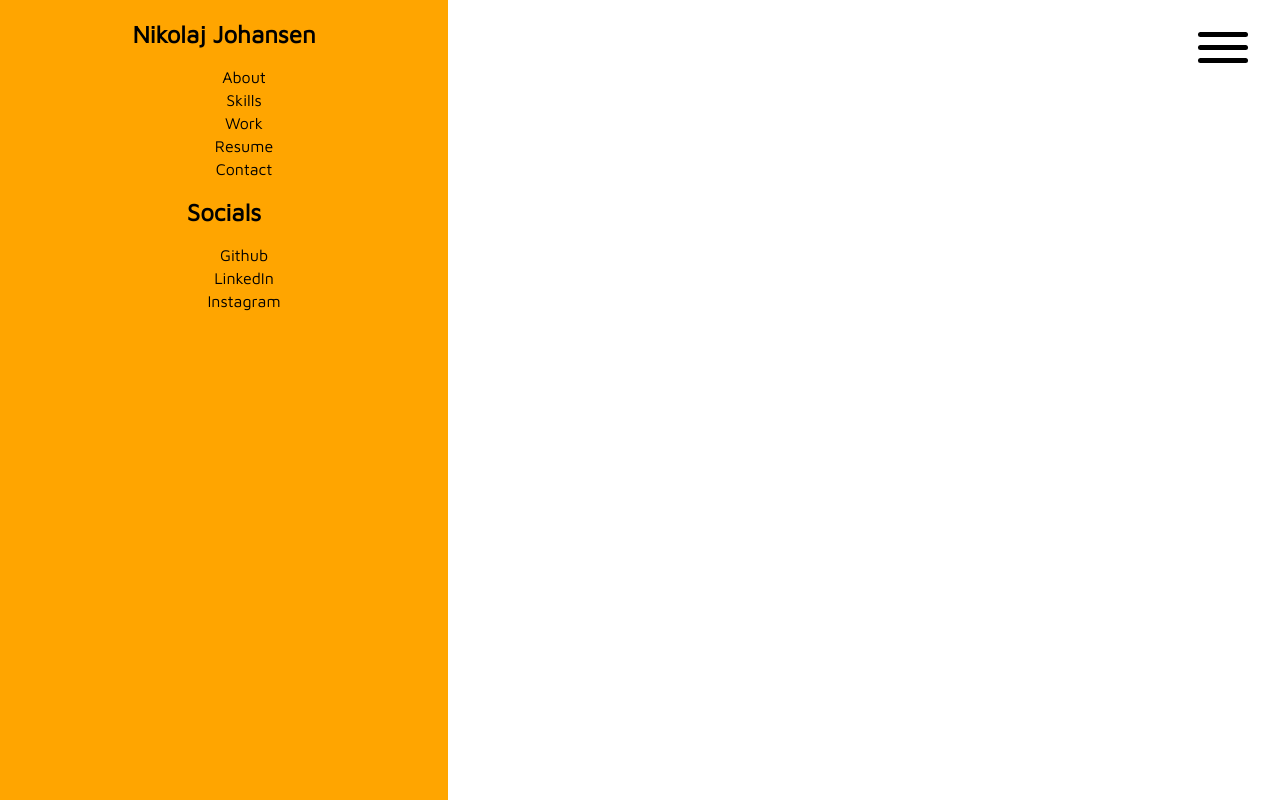
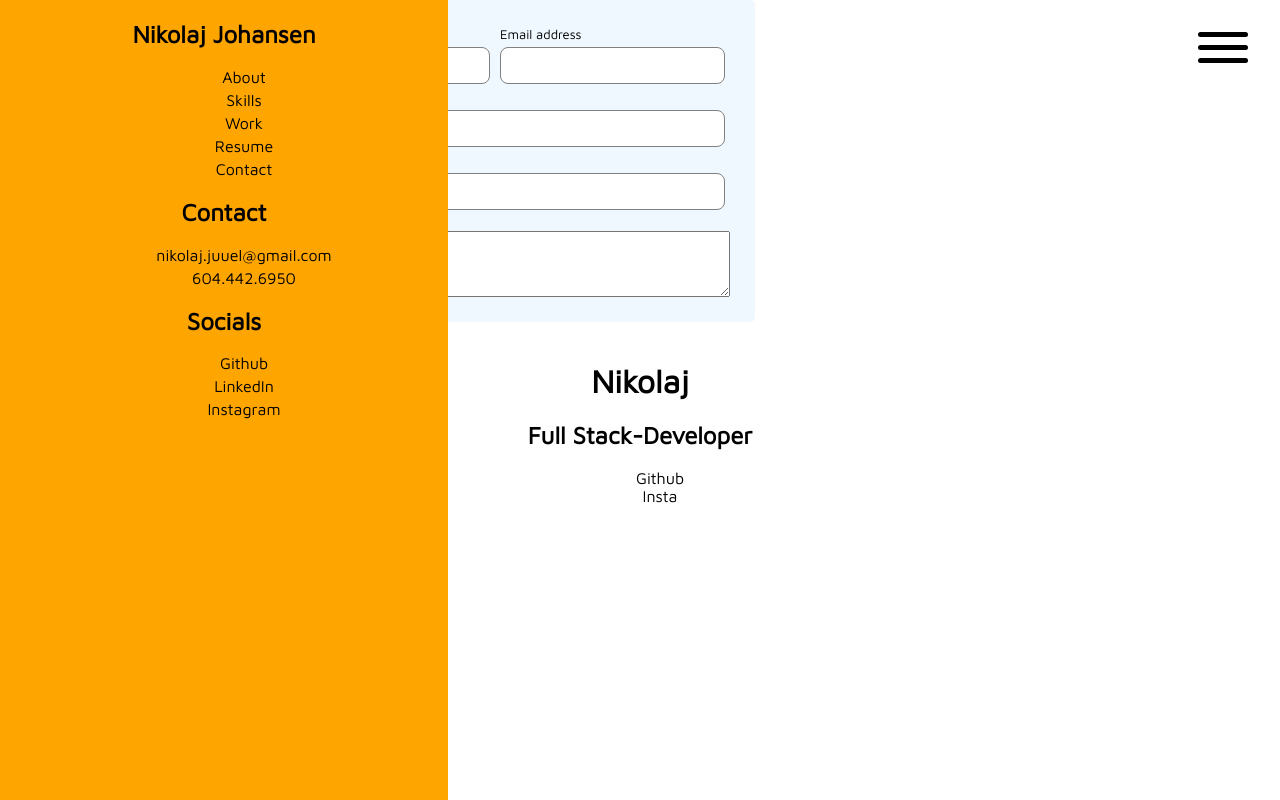
Before and after one commit to nikolajjuuel/juuel-johansen, a React (Create React App) app: page / in a window 1280 px wide. Built offline with nearby package versions, Linux system fonts and the light colour scheme; a web font is replaced by a local one.

Commit message:
about section

```diff
--- a/package.json
+++ b/package.json
@@ -9,6 +9,7 @@
     "react": "^17.0.2",
     "react-dom": "^17.0.2",
     "react-scripts": "5.0.0",
+    "recharts": "^2.1.9",
     "sass": "^1.49.7",
     "web-vitals": "^2.1.4"
   },
--- /dev/null
+++ b/src/About.js
@@ -0,0 +1,73 @@
+import './about.scss'
+
+
+const About = () => {
+
+
+  return (
+    <>
+      <div className="about-form">
+        <form>
+          <div className="form-3">
+            <div className="label-input">
+              <label htmlFor="company" id='company'>Company</label>
+              <input type="text" id="company" name="company" />
+            </div>
+            <div className="label-input">
+              <label htmlFor="username">Username</label>
+              <input type="text" id="username" name="username" value="nikolajjuuel" />
+            </div>
+            <div className="label-input">
+              <label htmlFor="email">Email address </label>
+              <input type="text" id="email" name="email" />
+            </div>
+          </div>
+
+          <div className="form-2">
+            <div className="label-input">
+              <label htmlFor="firstName">First Name</label>
+              <input type="text" id="firstName" name="firstName" />
+            </div>
+            <div className="label-input">
+              <label htmlFor="lastName">Last Name</label>
+              <input type="text" id="lastName" name="lastName" />
+            </div>
+          </div>
+
+          <div className="form-2">
+            <div className="label-input">
+              <label htmlFor="city">City</label>
+              <input type="text" id="city" name="city" />
+            </div>
+            <div className="label-input">
+              <label htmlFor="country">Country</label>
+              <input type="text" id="country" name="country" />
+            </div>
+          </div>
+          <div className="label-input">
+            <label htmlFor='message'>About Me</label>
+            <textarea id="message" name="message" rows="4" cols="50" />
+          </div>
+        </form>
+      </div>
+      <div className="avatar">
+        <div className="avatar-info">
+          <img src="" />
+          <h1>Nikolaj</h1>
+          <h2>Full Stack-Developer</h2>
+        </div>
+        <div className="avatar-quote"></div>
+        <div className="avatar-socials">
+          <ul>
+            <li>Github</li>
+            <li>Insta</li>
+          </ul>
+        </div>
+
+
+      </div>
+    </>
+  )
+}
+
+export default About;
--- a/src/App.js
+++ b/src/App.js
@@ -3,11 +3,13 @@ import './App.scss';
 import Menu from './Menu';
 import Projects from './Projects';
 import Contact from './Contact';
+import About from './About';
 
 function App() {
   return (
     <div className="App">
       <Menu />
+      <About />
     </div>
   );
 }
--- a/src/SideMenu.js
+++ b/src/SideMenu.js
@@ -18,9 +18,10 @@ const SideMenu = (props) => {
         </ul>
       </div>
       <div className="Contact">
+        <h2> Contact </h2>
         <ul>
-          <li></li>
-          <li></li>
+          <li>nikolaj.juuel@gmail.com</li>
+          <li>604.442.6950</li>
         </ul>
       </div>
       <div className="Socials">
--- /dev/null
+++ b/src/about.scss
@@ -0,0 +1,39 @@
+label,
+textarea {
+  margin-left: 5px;
+  font-size: 13px;
+}
+
+input {
+  border-radius: 8px;
+  border: solid 1px gray;
+  padding: 10px;
+  margin: 5px;
+}
+.about-form {
+  width: 55%;
+  background-color: aliceblue;
+  padding: 2%;
+  border-radius: 5px;
+}
+
+.label-input {
+  display: flex;
+  flex-direction: column;
+  text-align: left;
+  width: 100%;
+}
+
+.form-3 {
+  display: flex;
+  justify-content: space-between;
+  .label-input {
+  }
+}
+
+.form-2 {
+  display: flex;
+  justify-content: space-between;
+  .label-input {
+  }
+}
```
Also changed, not shown: 1 other file (tests, documents, lock files or other folders).
